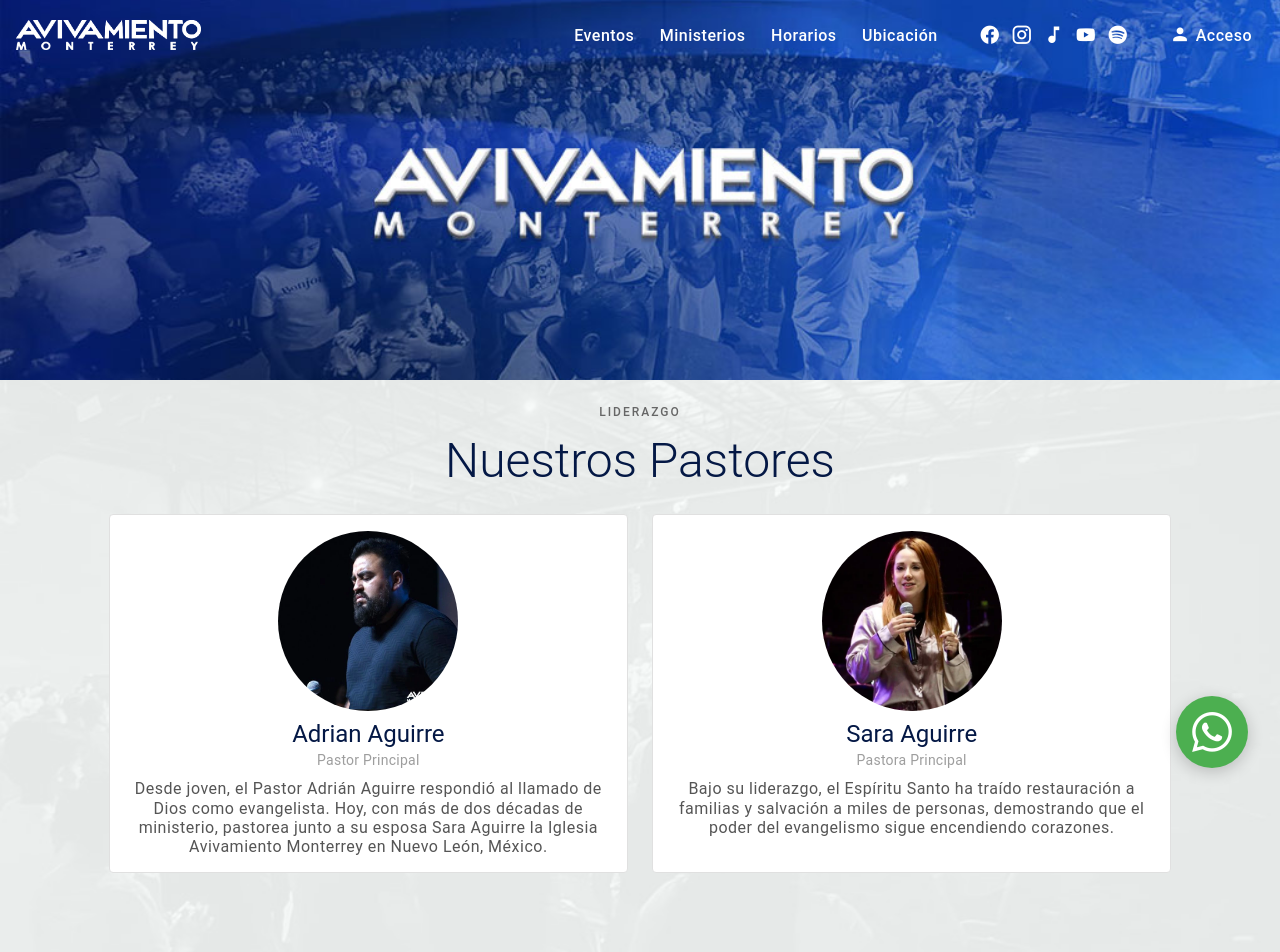
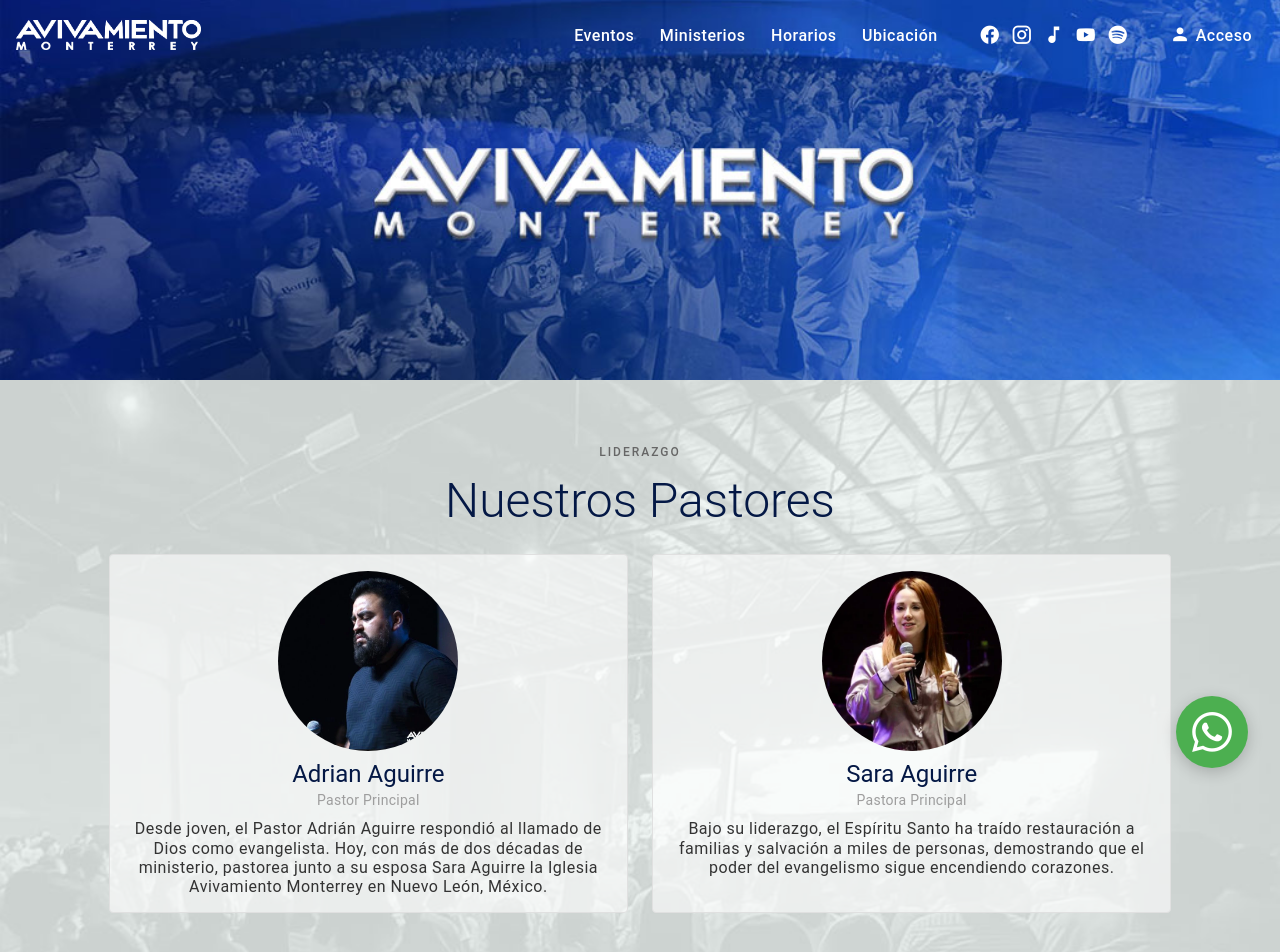
Before and after one commit to chemoral87/avivamiento_webpage, a Nuxt app: page / in a window 1280 px wide. Shown: the top 952 px of the page. Built offline with nearby package versions, Linux system fonts and the light colour scheme.

Commit message:
Organizar css classes

```diff
--- a/app/pages/index.vue
+++ b/app/pages/index.vue
@@ -30,8 +30,10 @@
         </div> -->
       </v-container>
 
+      <!-- Parallax Background Section -->
+      <div class="parallax-bg">
         <!-- Pastores Section -->
-      <v-container fluid class="py-4 parallax-bg">
+        <v-container fluid class="py-4">
           <v-row>
             <v-col cols="12" class="text-center mb-1">
               <p class="text-overline mb-2" style="color: #666; letter-spacing: 2px;">LIDERAZGO</p>
@@ -40,25 +42,25 @@
           </v-row>
         <v-row justify="center" id="pastors">
           <v-col cols="12" sm="5" md="5" class="d-flex">
-            <v-card elevation="0" class="text-center pa-4 h-100 d-flex flex-column align-center" style="border: 1px solid #e0e0e0;">
+            <v-card elevation="0" class="text-center pa-4 h-100 d-flex flex-column align-center pastor-card">
               <v-avatar size="180" class="mb-2">
                 <v-img src="/images/pastor_adrian.webp" alt="Pastor Adrian Aguirre"></v-img>
               </v-avatar>
               <h3 class="text-h5 font-weight-regular " style="color: #041845;">Adrian Aguirre</h3>
               <p class="text-body-2 text-grey mb-2" style="text-transform: uppercase; letter-spacing: 1px;">Pastor Principal</p>
-              <p class="text-body-1" style="color: #555; line-height: 1.2;">
+              <p class="text-body-1 pastor-description">
                 Desde joven, el Pastor Adrián Aguirre respondió al llamado de Dios como evangelista. Hoy, con más de dos décadas de ministerio, pastorea junto a su esposa Sara Aguirre la Iglesia Avivamiento Monterrey en Nuevo León, México.
               </p>
             </v-card>
           </v-col>
           <v-col cols="12" sm="5" md="5" class="d-flex">
-            <v-card elevation="0" class="text-center pa-4 h-100 d-flex flex-column align-center" style="border: 1px solid #e0e0e0;">
+            <v-card elevation="0" class="text-center pa-4 h-100 d-flex flex-column align-center pastor-card">
               <v-avatar size="180" class="mb-2">
                 <v-img src="/images/pastora_sara.webp" alt="Pastora Sara Aguirre"></v-img>
               </v-avatar>
               <h3 class="text-h5 font-weight-regular" style="color: #041845;">Sara Aguirre</h3>
               <p class="text-body-2 text-grey  mb-2" style="text-transform: uppercase; letter-spacing: 1px;">Pastora Principal</p>
-              <p class="text-body-1" style="color: #555; line-height: 1.2;">
+              <p class="text-body-1 pastor-description">
                 Bajo su liderazgo, el Espíritu Santo ha traído restauración a familias y salvación a miles de personas, demostrando que el poder del evangelismo sigue encendiendo corazones.
               </p>
             </v-card>
@@ -67,7 +69,7 @@
       </v-container>
 
       <!-- Horarios Section -->
-      <v-container fluid id="horarios" class="py-4" style="background-color: #f8f9fa;">
+      <v-container fluid id="horarios" class="py-4">
         <v-container>
           <v-row>
             <v-col cols="12" class="text-center">
@@ -94,6 +96,7 @@
           </v-row>
         </v-container>
       </v-container>
+      </div>
 
       <!-- Ubicación y Mapa Section -->
       <v-container id="ubicacion" class="py-4">
@@ -478,6 +481,16 @@ onUnmounted(() => {
   position: relative;
 }
 
+.pastor-card {
+  border: 1px solid #e0e0e0;
+  background-color: rgba(255, 255, 255, 0.6);
+}
+
+.pastor-description {
+  color: #333333;
+  line-height: 1.2;
+}
+
 .parallax-bg {
   background-image: url('/images/banner_02.jpg');
   background-attachment: fixed;
@@ -489,16 +502,16 @@ onUnmounted(() => {
   padding: 40px 0;
 }
 
-.parallax-bg::before {
+/* .parallax-bg::before {
   content: '';
   position: absolute;
   top: 0;
   left: 0;
   width: 100%;
   height: 100%;
-  background-color: rgba(255, 255, 255, 0.5);
+  background-color: rgba(255, 255, 255, 0.1);
   z-index: 0;
-}
+} */
 
 .parallax-bg .v-col {
   position: relative;
```
Lines whose indentation alone changed are shown as unchanged.
